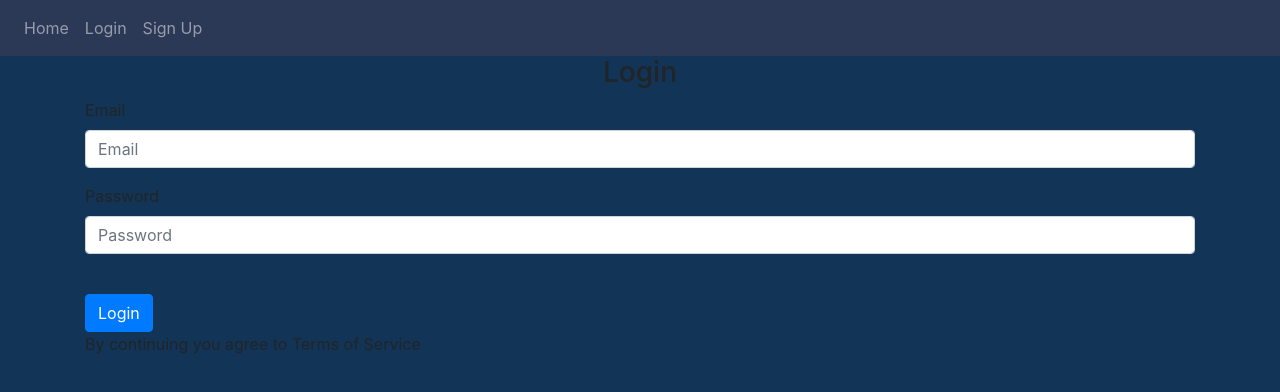
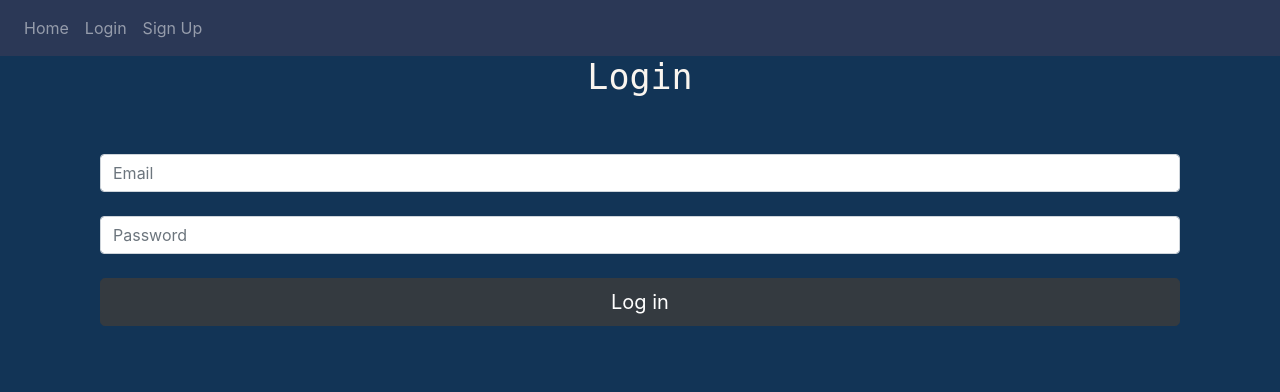
Before and after one commit to MatiasRamsland01/Banking-Website, a Flask app: page /login in a window 1280 px wide. Shown: the top 392 px of the page. Run offline with Flask 2, Linux system fonts and the light colour scheme; some libraries are stand-ins or nearby versions.

Commit message:
fix login.html

```diff
--- a/website/forms.py
+++ b/website/forms.py
@@ -16,4 +16,4 @@ class LoginForm(FlaskForm):
   email = StringField(label='Email', validators=[Email()])
   password = PasswordField(label='Password', validators=[DataRequired(), Length(min=7, max=100,
                                                                                     message="Password must be between 7 and 100 characters!")])
-  submit = SubmitField(label='Login')
+  submit = SubmitField(label='Log in')
--- a/website/templates/login.html
+++ b/website/templates/login.html
@@ -2,19 +2,30 @@
 <!--Takes the code from base but overwrites it with the code you type in here-->
 {% block title %}Home{% endblock %}
 {% block body %}
-<form method="POST">
-  <h3 align="center">Login</h3>
-  <div class="form-group">
-    <label for="email">Email</label>
-    <input type="email" class="form-control" id="email" name="email" placeholder="Email">
+<body class="text-center">
+  <div class="container">
+    <form method="POST" class="form-register" style="color:white">
+      {{ form.hidden_tag() }}
+      <h1 align='center' style="font-family: Monospace; color: #FAF5EF; font-size: 35px;">
+        Login
+      </h1>
+      <br>
+      <br>
+
+
+      {{ form.email(class="form-control", placeholder="Email") }}
+      <br>
+      {{ form.password(class="form-control", placeholder="Password") }}
+
+      <br>
+
+      {{ form.submit(class="btn btn-lg btn-block btn-dark") }}
+    </form>
+    {% for field, errors in form.errors.items() %}
+  <p1 style="color: red;">
+    {{ ', '.join(errors) }}
+  </p1>
+{% endfor %}
   </div>
-  <div class="form-group">
-    <label for="password1">Password</label>
-    <input type="password" class="form-control" id="password1" name="password1" placeholder="Password">
-  </div>
-  <br />
-  <button type="login" class="btn btn-primary">Login</button>
-  <br />
-  <h7 align="center">By continuing you agree to Terms of Service</h7>
-</form>
+</body>
 {% endblock %}
```
